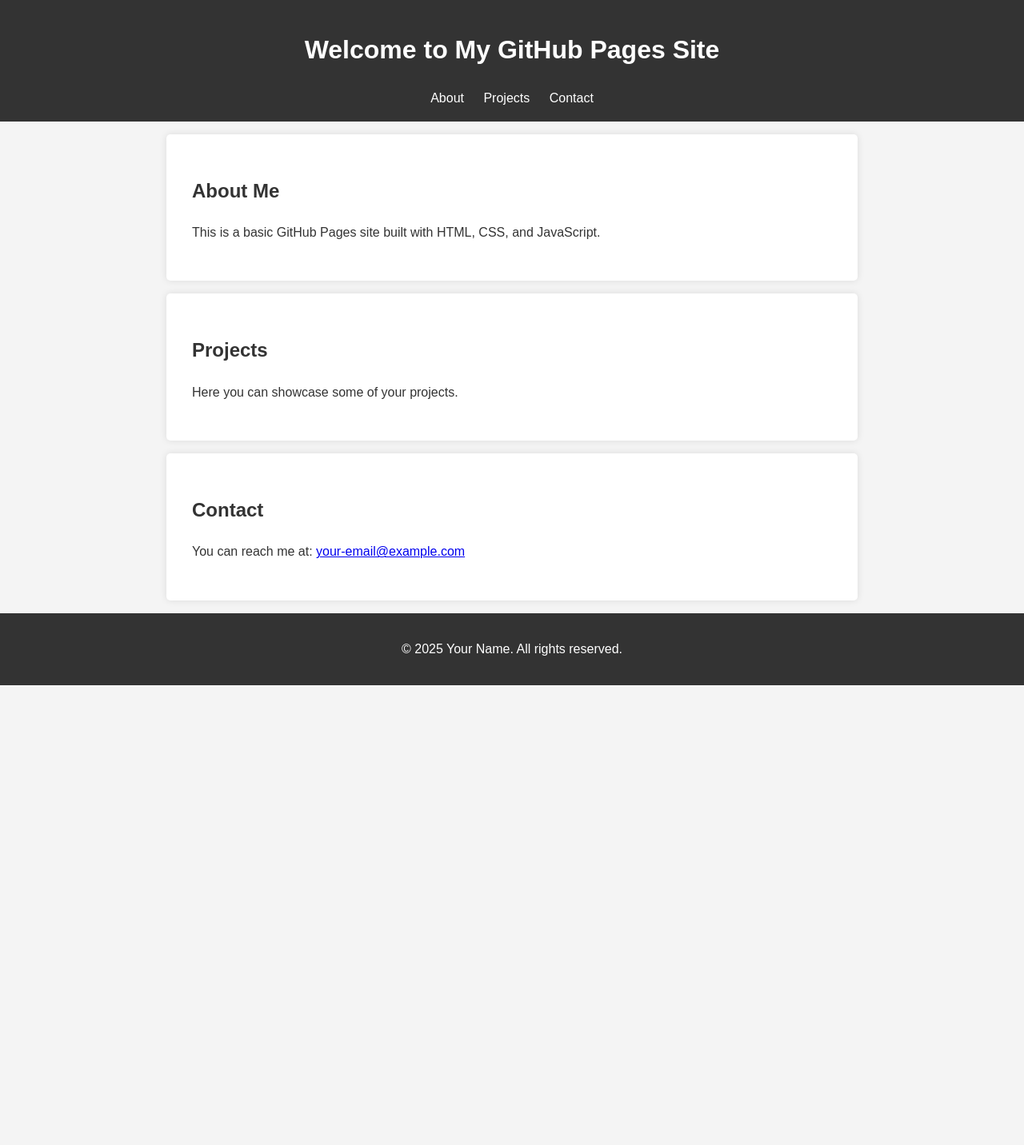
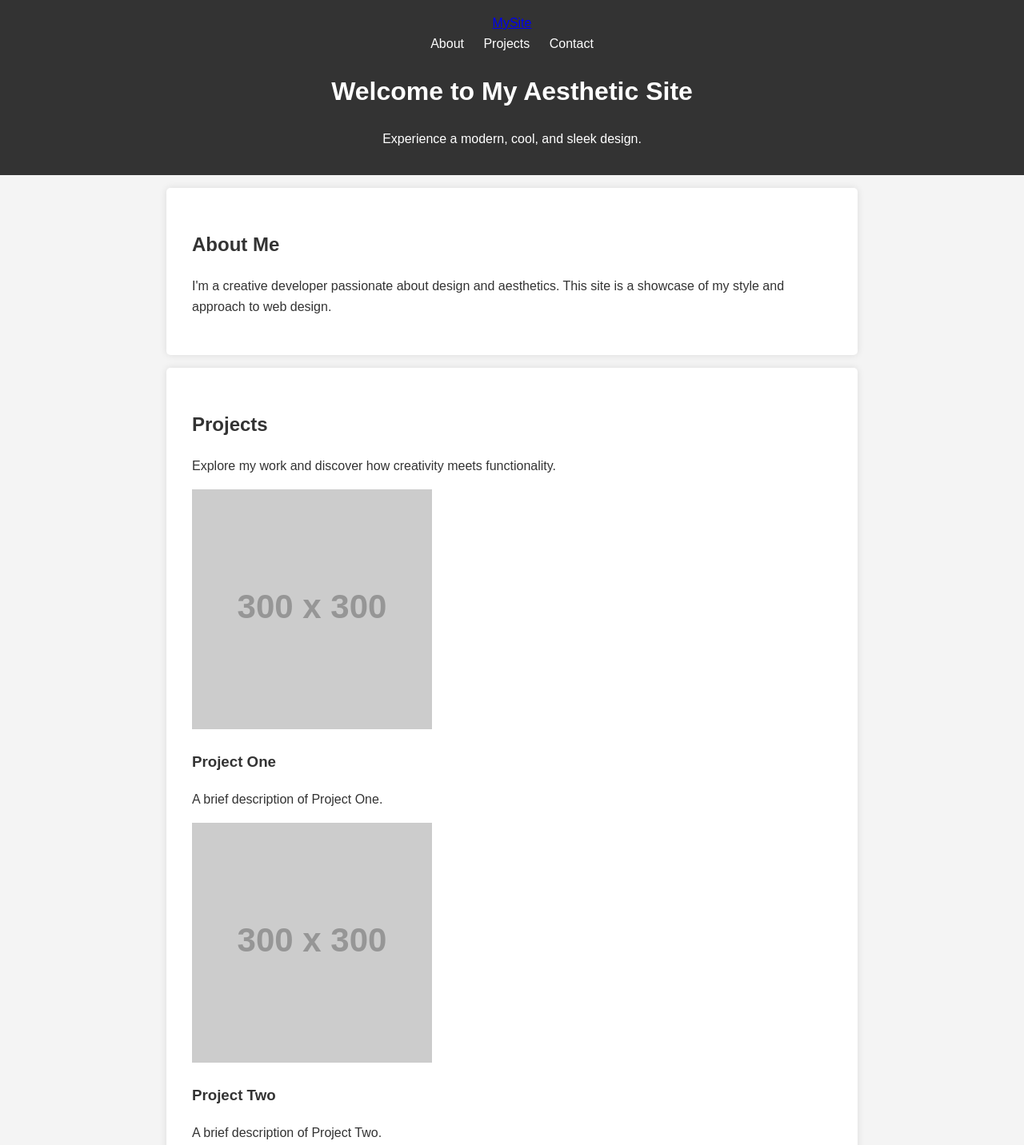
Before and after one commit to sophiakurz/sophiakurz.github.io, a plain HTML site: page index.html in a window 1280 px wide. Shown: the top 1432 px of the page at 80% size. Before the commit the page ends 857 px from the top, so only its background shows below. Drawn offline with Linux system fonts and the light colour scheme; placeholder pictures from the web are drawn by us.

Commit message:
Update index.html

```diff
--- a/index.html
+++ b/index.html
@@ -3,38 +3,76 @@
 <head>
   <meta charset="UTF-8" />
   <meta name="viewport" content="width=device-width, initial-scale=1.0" />
-  <title>My GitHub Pages Site</title>
+  <title>My Cool & Aesthetic Site</title>
+  <!-- Google Fonts -->
+  <link href="https://fonts.googleapis.com/css2?family=Montserrat:wght@300;400;700&display=swap" rel="stylesheet">
   <link rel="stylesheet" href="css/style.css" />
 </head>
 <body>
-  <header>
-    <h1>Welcome to My GitHub Pages Site</h1>
-    <nav>
-      <ul>
+  <header class="header">
+    <nav class="navbar">
+      <a href="#" class="logo">MySite</a>
+      <ul class="nav-links">
         <li><a href="#about">About</a></li>
         <li><a href="#projects">Projects</a></li>
         <li><a href="#contact">Contact</a></li>
       </ul>
     </nav>
+    <div class="hero">
+      <h1>Welcome to My Aesthetic Site</h1>
+      <p>Experience a modern, cool, and sleek design.</p>
+    </div>
   </header>
 
-  <section id="about">
-    <h2>About Me</h2>
-    <p>This is a basic GitHub Pages site built with HTML, CSS, and JavaScript.</p>
+  <section id="about" class="section about">
+    <div class="container">
+      <h2>About Me</h2>
+      <p>
+        I'm a creative developer passionate about design and aesthetics. This site is a showcase of my style and approach to web design.
+      </p>
+    </div>
   </section>
 
-  <section id="projects">
-    <h2>Projects</h2>
-    <p>Here you can showcase some of your projects.</p>
+  <section id="projects" class="section projects">
+    <div class="container">
+      <h2>Projects</h2>
+      <p>
+        Explore my work and discover how creativity meets functionality.
+      </p>
+      <div class="project-grid">
+        <div class="project-item">
+          <img src="https://via.placeholder.com/300" alt="Project 1" />
+          <h3>Project One</h3>
+          <p>A brief description of Project One.</p>
+        </div>
+        <div class="project-item">
+          <img src="https://via.placeholder.com/300" alt="Project 2" />
+          <h3>Project Two</h3>
+          <p>A brief description of Project Two.</p>
+        </div>
+        <div class="project-item">
+          <img src="https://via.placeholder.com/300" alt="Project 3" />
+          <h3>Project Three</h3>
+          <p>A brief description of Project Three.</p>
+        </div>
+      </div>
+    </div>
   </section>
 
-  <section id="contact">
-    <h2>Contact</h2>
-    <p>You can reach me at: <a href="mailto:your-email@example.com">your-email@example.com</a></p>
+  <section id="contact" class="section contact">
+    <div class="container">
+      <h2>Contact</h2>
+      <p>
+        Let's get in touch! Email me at
+        <a href="mailto:your-email@example.com">your-email@example.com</a>
+      </p>
+    </div>
   </section>
 
-  <footer>
-    <p>&copy; 2025 Your Name. All rights reserved.</p>
+  <footer class="footer">
+    <div class="container">
+      <p>&copy; 2025 MySite. All rights reserved.</p>
+    </div>
   </footer>
 
   <script src="js/script.js"></script>
```
